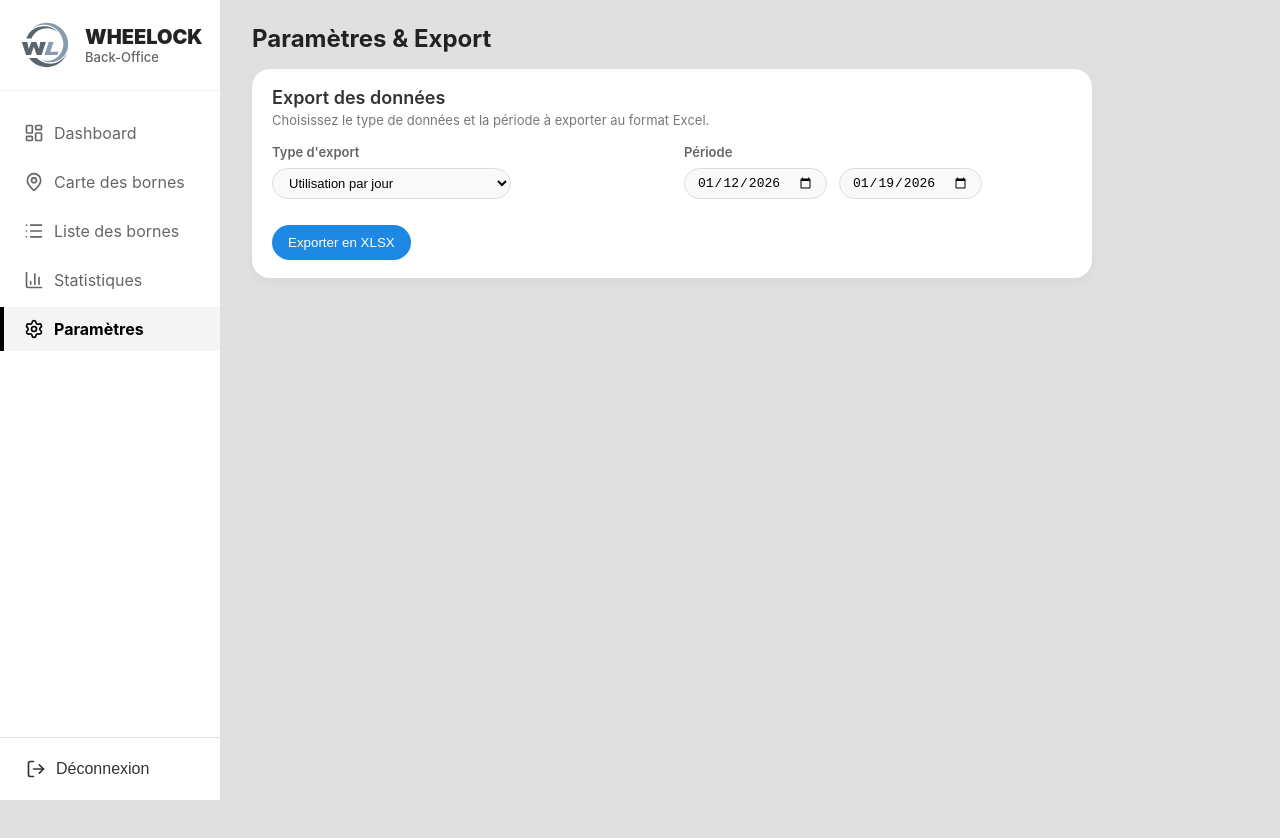
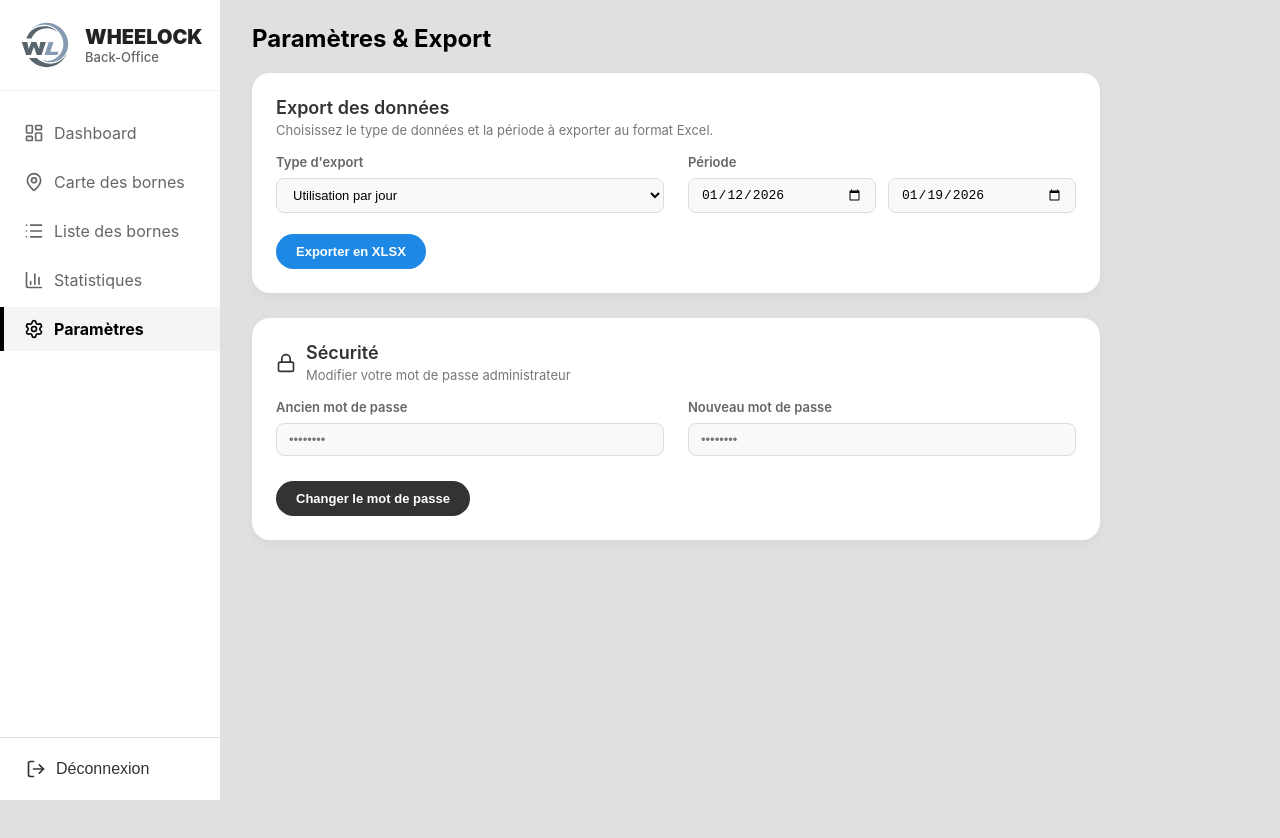
Before and after one commit to SfianBen/back-off_V1, a React (Vite) app: page /settings in a window 1280 px wide. Shown: the top 838 px of the page. Built offline with nearby package versions, Linux system fonts and the light colour scheme; sample sign-in values are in the browser's storage.

Commit message:
modif pour settings+chgt mdp

```diff
--- a/src/pages/Dashboard.jsx
+++ b/src/pages/Dashboard.jsx
@@ -62,7 +62,8 @@ function Dashboard() {
             ville: "-",                  // Vide pour l'instant
             // Traduction des statuts
             statut: log.status === "available" ? "libre"
-                  : (log.status === "occupied" ? "occupée" : "anomalie"),
+                  : log.status === "out_of_service" ? "hors service"
+                  : (log.status === "occupied" ? "occupée" : "inconnu"),
             date: log.changed_at         // ex: 2026-01-22 14:30:45
           }));
 
@@ -96,22 +97,22 @@ function Dashboard() {
         <div style={styles.card}>
           <h3 style={styles.cardTitle}>Total Bornes</h3>
           <div style={{...styles.bigNumber, color: 'black'}}>{isLoading ? "..." : stats.total}</div>
-           <div style={styles.subText}>⚡ Dispositifs actifs</div>
+           <div style={styles.subText}> Dispositifs actifs</div>
         </div>
         <div style={styles.card}>
           <h3 style={styles.cardTitle}>Bornes Libres</h3>
           <div style={{...styles.bigNumber, color: '#82ca9d'}}>{isLoading ? "..." : stats.available}</div>
-           <div style={styles.subText}>✅ Disponibles maintenant</div>
+           <div style={styles.subText}> Disponibles maintenant</div>
         </div>
         <div style={styles.card}>
           <h3 style={styles.cardTitle}>Bornes Occupées</h3>
           <div style={{...styles.bigNumber, color: '#448aff'}}>{isLoading ? "..." : stats.occupied}</div>
-           <div style={styles.subText}>⛔ En cours d'utilisation</div>
+           <div style={styles.subText}> En cours d'utilisation</div>
         </div>
         <div style={styles.card}>
           <h3 style={styles.cardTitle}>Bornes HS</h3>
           <div style={{...styles.bigNumber, color: '#ff5252'}}>{isLoading ? "..." : stats.out_of_service}</div>
-           <div style={{...styles.subText, color: '#ff5252'}}>🚨 Maintenance requise</div>
+           <div style={{...styles.subText, color: '#ff5252'}}> Maintenance requise</div>
         </div>
       </div>
 
--- a/src/pages/Settings.jsx
+++ b/src/pages/Settings.jsx
@@ -1,8 +1,10 @@
 import React, { useState } from 'react';
 import * as XLSX from 'xlsx';
 import { API_URL } from '../config';
+import { Lock, Save } from 'lucide-react'; // J'ai ajouté des icônes pour le style
 
 function Settings() {
+  // --- PARTIE 1 : EXPORT (Ton code existant) ---
   const [exportType, setExportType] = useState('usage');
   const [startDate, setStartDate] = useState(() => {
     const today = new Date();
@@ -15,6 +17,12 @@ function Settings() {
     return today.toISOString().slice(0, 10);
   });
 
+  // --- PARTIE 2 : MOT DE PASSE (Nouveau !) ---
+  const [oldPassword, setOldPassword] = useState('');
+  const [newPassword, setNewPassword] = useState('');
+  const [isLoadingPassword, setIsLoadingPassword] = useState(false);
+
+  // --- LOGIQUE EXPORT ---
   const handleExportStats = async () => {
     try {
       const token = localStorage.getItem('userToken');
@@ -35,12 +43,9 @@ function Settings() {
       if (exportType === 'usage') {
         const url = `${API_URL}/api/admin/stats/usage-by-day?start_date=${startDate}&end_date=${endDate}`;
         const res = await fetch(url, { headers });
-        if (!res.ok) {
-          throw new Error(`HTTP ${res.status}`);
-        }
+        if (!res.ok) throw new Error(`HTTP ${res.status}`);
         const data = await res.json();
 
-        // Aplatir les données par capteur / jour en lignes pour Excel
         (data || []).forEach((sensor) => {
           const base = {
             sensor_id: sensor.sensor_id,
@@ -61,12 +66,10 @@ function Settings() {
         fileName = 'wheelock_stats_usage_by_day.xlsx';
       } else if (exportType === 'sensors') {
         const res = await fetch(`${API_URL}/api/admin/stats/sensors`, { headers });
-        if (!res.ok) {
-          throw new Error(`HTTP ${res.status}`);
-        }
+        if (!res.ok) throw new Error(`HTTP ${res.status}`);
         const data = await res.json();
 
-        rows = [data];
+        rows = [data]; // On met l'objet stats dans un tableau
         sheetName = 'sensors_stats';
         fileName = 'wheelock_stats_sensors.xlsx';
       }
@@ -82,7 +85,49 @@ function Settings() {
       XLSX.writeFile(workbook, fileName);
     } catch (e) {
       console.error('Erreur export XLSX:', e);
-      alert('Erreur lors de lexport des statistiques.');
+      alert("Erreur lors de l'export des statistiques.");
+    }
+  };
+
+  // --- LOGIQUE CHANGEMENT MOT DE PASSE ---
+  const handleChangePassword = async () => {
+    if (!oldPassword || !newPassword) {
+      alert("Veuillez remplir l'ancien et le nouveau mot de passe.");
+      return;
+    }
+
+    setIsLoadingPassword(true);
+    try {
+      const token = localStorage.getItem('userToken');
+
+      // Appel API selon Swagger (POST /api/admin/change-password)
+      const response = await fetch(`${API_URL}/api/admin/change-password`, {
+        method: 'POST',
+        headers: {
+          'Authorization': `Bearer ${token}`,
+          'Content-Type': 'application/json'
+        },
+        body: JSON.stringify({
+          old_password: oldPassword, // Correspond au Swagger
+          new_password: newPassword
+        })
+      });
+
+      if (response.ok) {
+        alert("Mot de passe modifié avec succès !");
+        setOldPassword('');
+        setNewPassword('');
+      } else {
+        // Gestion des erreurs (ex: ancien mot de passe incorrect)
+        const errorData = await response.json();
+        const msg = errorData.detail || "Erreur lors du changement de mot de passe.";
+        alert("Erreur : " + msg);
+      }
+    } catch (error) {
+      console.error(error);
+      alert("Erreur de connexion au serveur.");
+    } finally {
+      setIsLoadingPassword(false);
     }
   };
 
@@ -90,6 +135,7 @@ function Settings() {
     <div style={styles.pageContainer}>
       <h1 style={styles.title}>Paramètres & Export</h1>
 
+      {/* CARTE 1 : EXPORT (Ton code) */}
       <div style={styles.card}>
         <div style={{ marginBottom: '12px' }}>
           <h2 style={styles.cardTitle}>Export des données</h2>
@@ -119,13 +165,13 @@ function Settings() {
                   type="date"
                   value={startDate}
                   onChange={(e) => setStartDate(e.target.value)}
-                  style={styles.dateInput}
+                  style={styles.input} // J'ai renommé dateInput en input pour réutiliser
                 />
                 <input
                   type="date"
                   value={endDate}
                   onChange={(e) => setEndDate(e.target.value)}
-                  style={styles.dateInput}
+                  style={styles.input}
                 />
               </div>
             </div>
@@ -135,35 +181,79 @@ function Settings() {
         <div style={{ marginTop: '16px' }}>
           <button
             onClick={handleExportStats}
-            style={styles.exportButton}
+            style={styles.primaryButton}
           >
             Exporter en XLSX
           </button>
         </div>
       </div>
+
+      {/* CARTE 2 : SÉCURITÉ (Nouveau code) */}
+      <div style={{ ...styles.card, marginTop: '25px' }}>
+        <div style={{ marginBottom: '15px', display: 'flex', alignItems: 'center', gap: '10px' }}>
+          <Lock size={20} color="#333" />
+          <div>
+            <h2 style={styles.cardTitle}>Sécurité</h2>
+            <p style={styles.subtitle}>Modifier votre mot de passe administrateur</p>
+          </div>
+        </div>
+
+        <div style={styles.filtersRow}>
+          <div style={styles.filterBlock}>
+            <label style={styles.filterLabel}>Ancien mot de passe</label>
+            <input
+              type="password"
+              placeholder="••••••••"
+              value={oldPassword}
+              onChange={(e) => setOldPassword(e.target.value)}
+              style={{...styles.input, width: '100%'}}
+            />
+          </div>
+
+          <div style={styles.filterBlock}>
+            <label style={styles.filterLabel}>Nouveau mot de passe</label>
+            <input
+              type="password"
+              placeholder="••••••••"
+              value={newPassword}
+              onChange={(e) => setNewPassword(e.target.value)}
+              style={{...styles.input, width: '100%'}}
+            />
+          </div>
+        </div>
+
+        <div style={{ marginTop: '20px' }}>
+          <button
+            onClick={handleChangePassword}
+            disabled={isLoadingPassword}
+            style={{...styles.primaryButton, backgroundColor: '#333'}} // Bouton noir pour différencier
+          >
+            {isLoadingPassword ? 'Modification...' : 'Changer le mot de passe'}
+          </button>
+        </div>
+      </div>
+
     </div>
   );
 }
 
-export default Settings;
-
 const styles = {
   pageContainer: {
     padding: '24px 32px',
-    backgroundColor: '#e0e0e0',
     minHeight: '100vh',
+    // Le background est géré globalement ou tu peux remettre backgroundColor: '#e0e0e0'
   },
   title: {
     margin: 0,
-    marginBottom: '16px',
+    marginBottom: '20px',
     fontSize: '24px',
     fontWeight: 700,
-    color: '#222',
+    color: 'var(--text-main)', // Utilise tes variables si tu as le mode sombre
   },
   card: {
     backgroundColor: 'white',
     borderRadius: '18px',
-    padding: '18px 20px',
+    padding: '24px',
     boxShadow: '0 4px 12px rgba(0,0,0,0.04)',
     maxWidth: '800px',
   },
@@ -197,27 +287,37 @@ const styles = {
     marginBottom: '8px',
   },
   select: {
-    borderRadius: '999px',
+    borderRadius: '8px',
     border: '1px solid #ddd',
-    padding: '6px 12px',
+    padding: '8px 12px',
     fontSize: '13px',
     backgroundColor: '#f9f9f9',
+    width: '100%',
+    boxSizing: 'border-box'
   },
-  dateInput: {
-    borderRadius: '999px',
+  input: {
+    borderRadius: '8px',
     border: '1px solid #ddd',
-    padding: '6px 12px',
+    padding: '8px 12px',
     fontSize: '13px',
     backgroundColor: '#f9f9f9',
+    width: '100%',
+    boxSizing: 'border-box'
   },
-  exportButton: {
-    marginTop: '10px',
-    padding: '10px 16px',
+  primaryButton: {
+    marginTop: '5px',
+    padding: '10px 20px',
     borderRadius: '999px',
     border: 'none',
     backgroundColor: '#1e88e5',
     color: 'white',
     cursor: 'pointer',
-    fontWeight: 500,
+    fontWeight: 600,
+    fontSize: '13px',
+    display: 'inline-flex',
+    alignItems: 'center',
+    gap: '8px'
   },
 };
+
+export default Settings;
```
